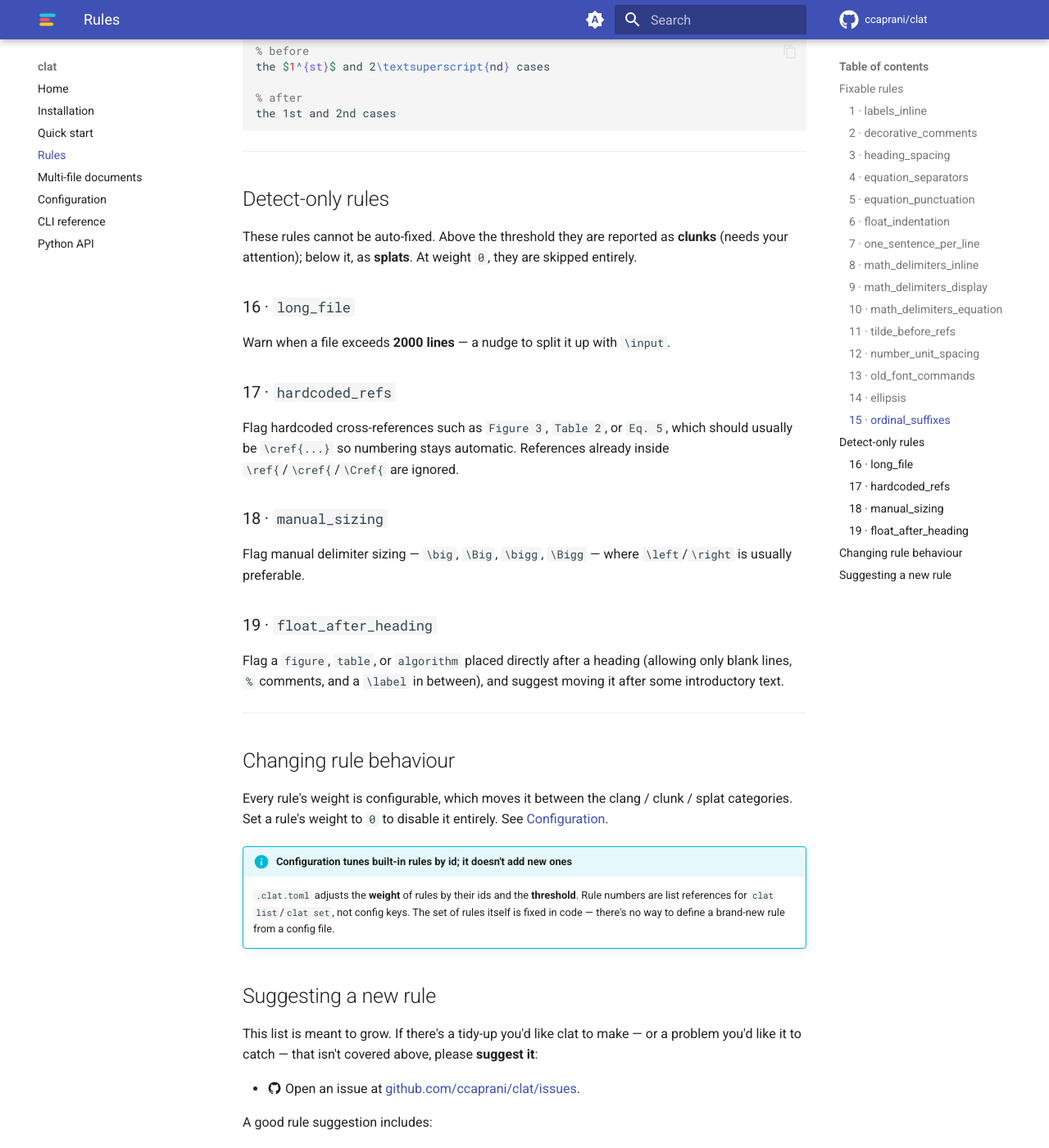
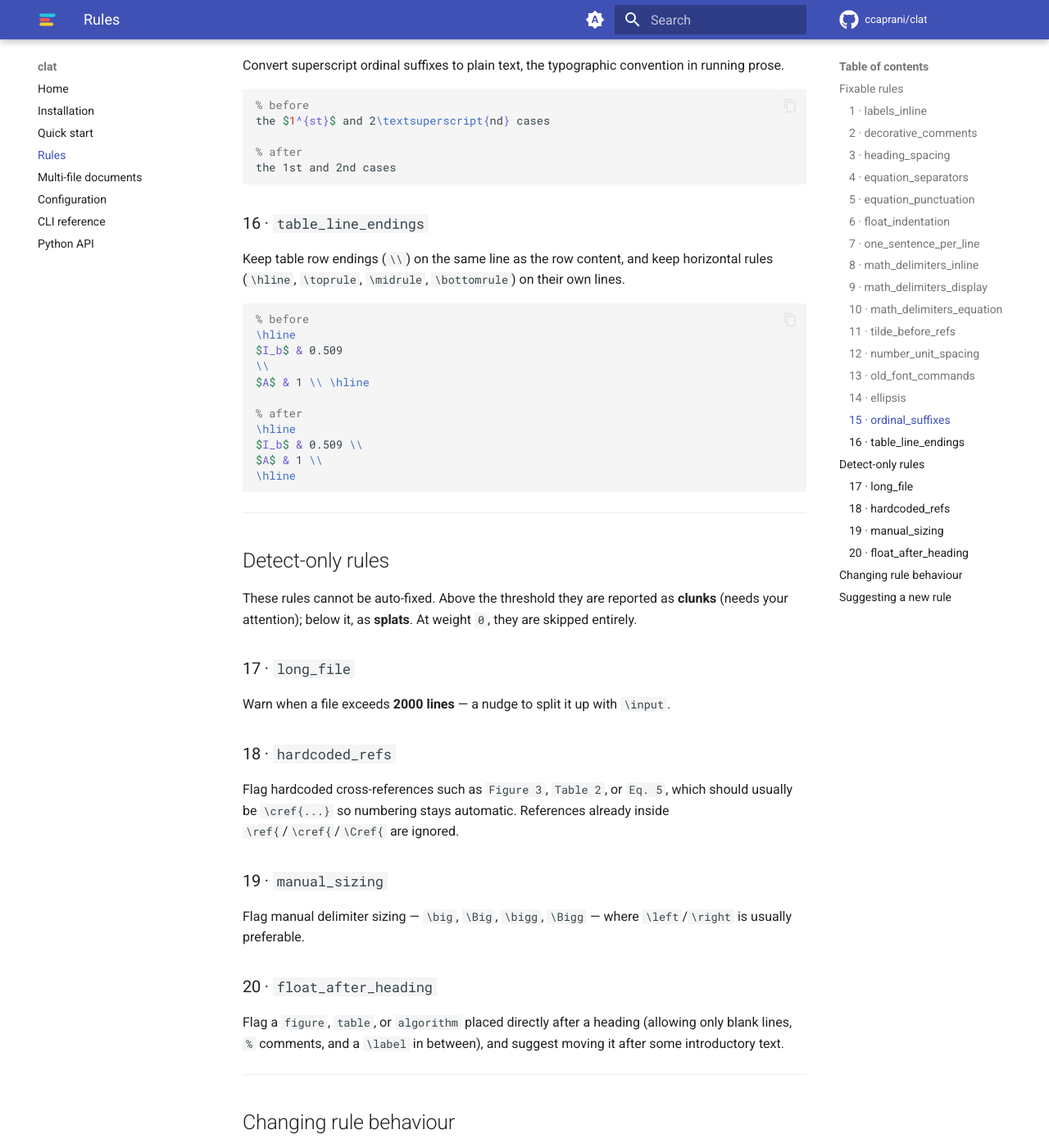
Before and after one commit to ccaprani/clat, an MkDocs documentation site: the page built from docs/rules.md, in a window 1280 px wide and 1400 px high, scrolled down 6445 px. Shown: the whole window at 82% size. Built offline with MkDocs 1.6.1 and Material for MkDocs 9.7.7, drawn with Linux system fonts in a browser that asks for light colours; comment, search, counter and statistics services are not loaded; some of the changed text lies outside the part shown.

Commit message:
Add table line ending formatting rule

````diff
--- a/docs/rules.md
+++ b/docs/rules.md
@@ -1,6 +1,6 @@
 # Rules
 
-`clat` ships with **19 rules** — 15 that it can auto-fix and 4 detect-only
+`clat` ships with **20 rules** — 16 that it can auto-fix and 4 detect-only
 checks. Run `clat list` to see them all with their current weights and
 categories.
 
@@ -21,10 +21,11 @@ categories.
 | 13 | `old_font_commands`        |    5    |   ✓   | Replace `{\bf text}` with `\textbf{text}` etc.       |
 | 14 | `ellipsis`                 |    4    |   ✓   | Replace `...` with `\dots`                            |
 | 15 | `ordinal_suffixes`         |    8    |   ✓   | Convert superscript ordinals to plain text (`1st`, `2nd`)|
-| 16 | `long_file`                |    3    |   ✗   | Warn if a file exceeds 2000 lines                      |
-| 17 | `hardcoded_refs`           |    6    |   ✗   | Detect `Figure 3` instead of `\cref{...}`             |
-| 18 | `manual_sizing`            |    3    |   ✗   | Detect `\big`, `\Big` etc.                           |
-| 19 | `float_after_heading`      |    4    |   ✗   | Detect a float placed directly after a heading         |
+| 16 | `table_line_endings`       |    7    |   ✓   | Keep table `\\` on row lines and rules on own lines   |
+| 17 | `long_file`                |    3    |   ✗   | Warn if a file exceeds 2000 lines                      |
+| 18 | `hardcoded_refs`           |    6    |   ✗   | Detect `Figure 3` instead of `\cref{...}`             |
+| 19 | `manual_sizing`            |    3    |   ✗   | Detect `\big`, `\Big` etc.                           |
+| 20 | `float_after_heading`      |    4    |   ✗   | Detect a float placed directly after a heading         |
 
 !!! tip "Order still matters, but sweeps help"
     Fixable rules are applied in a fixed sequence (decorative comments are
@@ -277,6 +278,26 @@ the $1^{st}$ and 2\textsuperscript{nd} cases
 the 1st and 2nd cases
 ```
 
+### 16 · `table_line_endings`
+
+Keep table row endings (`\\`) on the same line as the row content, and keep
+horizontal rules (`\hline`, `\toprule`, `\midrule`, `\bottomrule`) on their
+own lines.
+
+```latex
+% before
+\hline
+$I_b$ & 0.509
+\\
+$A$ & 1 \\ \hline
+
+% after
+\hline
+$I_b$ & 0.509 \\
+$A$ & 1 \\
+\hline
+```
+
 ---
 
 ## Detect-only rules
@@ -285,23 +306,23 @@ These rules cannot be auto-fixed. Above the threshold they are reported as
 **clunks** (needs your attention); below it, as **splats**. At weight `0`, they
 are skipped entirely.
 
-### 16 · `long_file`
+### 17 · `long_file`
 
 Warn when a file exceeds **2000 lines** — a nudge to split it up with
 `\input`.
 
-### 17 · `hardcoded_refs`
+### 18 · `hardcoded_refs`
 
 Flag hardcoded cross-references such as `Figure 3`, `Table 2`, or `Eq. 5`,
 which should usually be `\cref{...}` so numbering stays automatic. References
 already inside `\ref{`/`\cref{`/`\Cref{` are ignored.
 
-### 18 · `manual_sizing`
+### 19 · `manual_sizing`
 
 Flag manual delimiter sizing — `\big`, `\Big`, `\bigg`, `\Bigg` — where
 `\left`/`\right` is usually preferable.
 
-### 19 · `float_after_heading`
+### 20 · `float_after_heading`
 
 Flag a `figure`, `table`, or `algorithm` placed directly after a heading
 (allowing only blank lines, `%` comments, and a `\label` in between), and
````
Also changed, not shown: README.md (+7 -5 lines), docs/configuration.md (+1 -1 lines), docs/index.md (+1 -1 lines), 2 other files.
